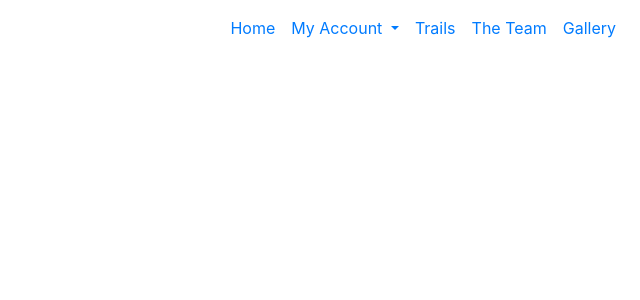
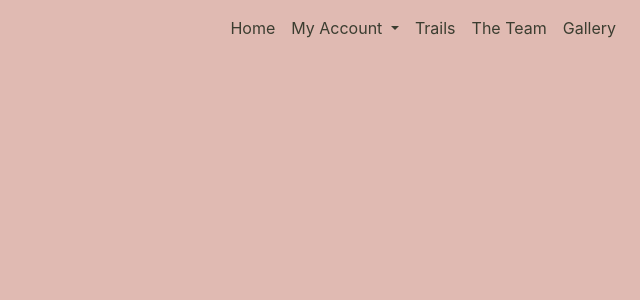
Before and after one commit to samlarby/nant-y-frith-mtb, a Django app: template templates/base.html in a window 1280 px wide. Shown: the top 300 px of the page, without its empty margins (640-1280 px from the left). Run offline with Django 5.2, Linux system fonts and the light colour scheme; the template is opened without the code that fills it, so the values that code supplies are empty; some libraries are stand-ins or nearby versions.

```diff
--- /dev/null
+++ b/static/css/base.css
@@ -0,0 +1,29 @@
+html {
+    height: 100%;
+}
+
+body {
+    background-color: hsl(10, 43%, 79%);
+    background-size: cover;
+    height: 100vh;
+}
+
+.cream-text {
+    color: #e1bcb4 !important;
+}
+
+.green-text {
+    color: #3b3d30 !important;
+}
+
+/* .header-container {
+    position: absolute;
+} */
+
+.green-background {
+    background-color: #3b3d30;
+}
+
+.nav-link {
+    color: #3b3d30;
+}
--- a/subscriptions/static/js/subscription.js
+++ b/subscriptions/static/js/subscription.js
@@ -1,9 +1,9 @@
-console.log("It works!");
+console.log("Sanity check!");
 
 fetch("/config/")
 .then((result) => {return result.json(); })
 .then((data) => {
-    const stripe = Stripe(data.publicKey)
+    const stripe = Stripe("data.publicKey");
 
     let submitBtn = document.querySelector("#submitBtn");
     if (submitBtn !== null) {
--- a/templates/base.html
+++ b/templates/base.html
@@ -23,7 +23,7 @@
 
     {% block corejs %}
         <script src="https://kit.fontawesome.com/659d1dc86e.js" crossorigin="anonymous"></script>
-
+        <script src="https://js.stripe.com/v3/"></script>
         <script src="https://code.jquery.com/jquery-3.4.1.slim.min.js" integrity="sha384-J6qa4849blE2+poT4WnyKhv5vZF5SrPo0iEjwBvKU7imGFAV0wwj1yYfoRSJoZ+n" crossorigin="anonymous"></script>
         <script src="https://cdn.jsdelivr.net/npm/popper.js@1.16.0/dist/umd/popper.min.js" integrity="sha384-Q6E9RHvbIyZFJoft+2mJbHaEWldlvI9IOYy5n3zV9zzTtmI3UksdQRVvoxMfooAo" crossorigin="anonymous"></script>
         <script src="https://cdn.jsdelivr.net/npm/bootstrap@4.4.1/dist/js/bootstrap.min.js" integrity="sha384-wfSDF2E50Y2D1uUdj0O3uMBJnjuUD4Ih7YwaYd1iqfktj0Uod8GCExl3Og8ifwB6" crossorigin="anonymous"></script>
```
